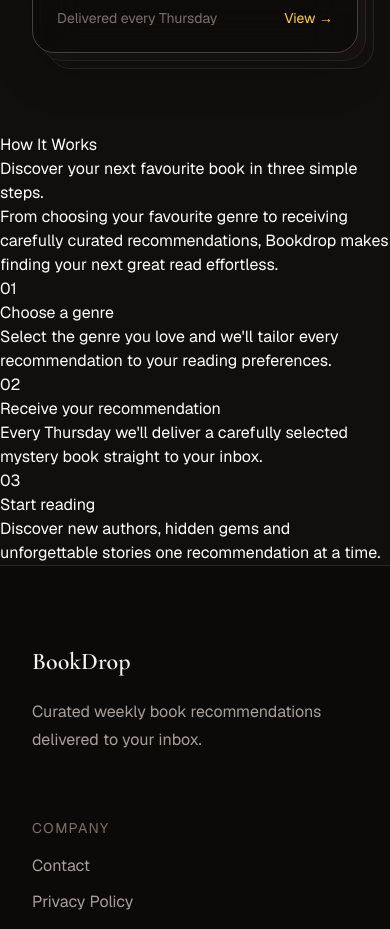
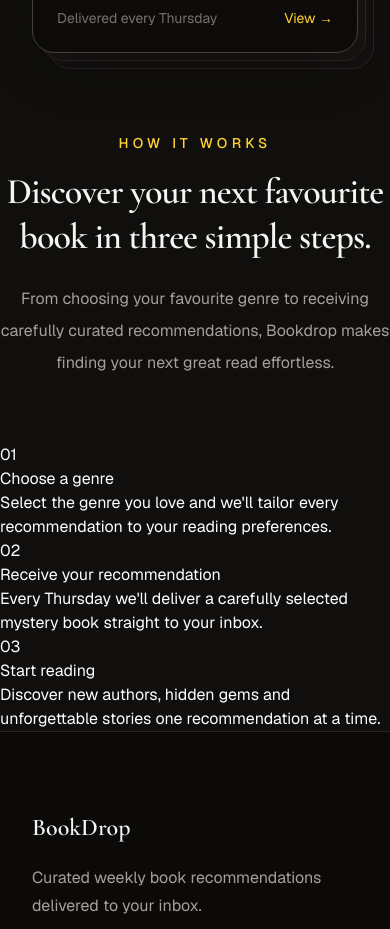
Before and after one commit to SobiahSelvarajah/ss-bookdrop, a Next.js app: page / in a window 390 px wide. Shown: the part 1160-2089 px from the top of the page. Built offline with nearby package versions, Linux system fonts and the light colour scheme.

Commit message:
style: HowItWorksIntro styled and responsive

```diff
--- a/src/components/sections/how-it-works/HowItWorksIntro.tsx
+++ b/src/components/sections/how-it-works/HowItWorksIntro.tsx
@@ -2,15 +2,16 @@
 
 export default function HowItWorksIntro() {
     return (
-        <header>
-            <p>
+        <header className="mx-auto mb-16 max-w-3xl text-center lg:mb-20">
+            <p className="text-sm font-medium uppercase tracking-[0.3em] text-amber-300">
                 How It Works
             </p>
-            <h2>
+            <h2 className="mt-4 font-heading text-4xl font-semibold leading-tight tracking-tight text-stone-100 md:text-5xl lg:text-6xl">
                 Discover your next favourite book in
-                three simple steps.
+                <br className="hidden sm:block" />
+                {" "}three simple steps.
             </h2>
-            <p>
+            <p className="mx-auto mt-6 max-w-2xl text-base leading-8 text-stone-400 md:text-lg">
                 From choosing your favourite genre
                 to receiving carefully curated
                 recommendations, Bookdrop makes
```
